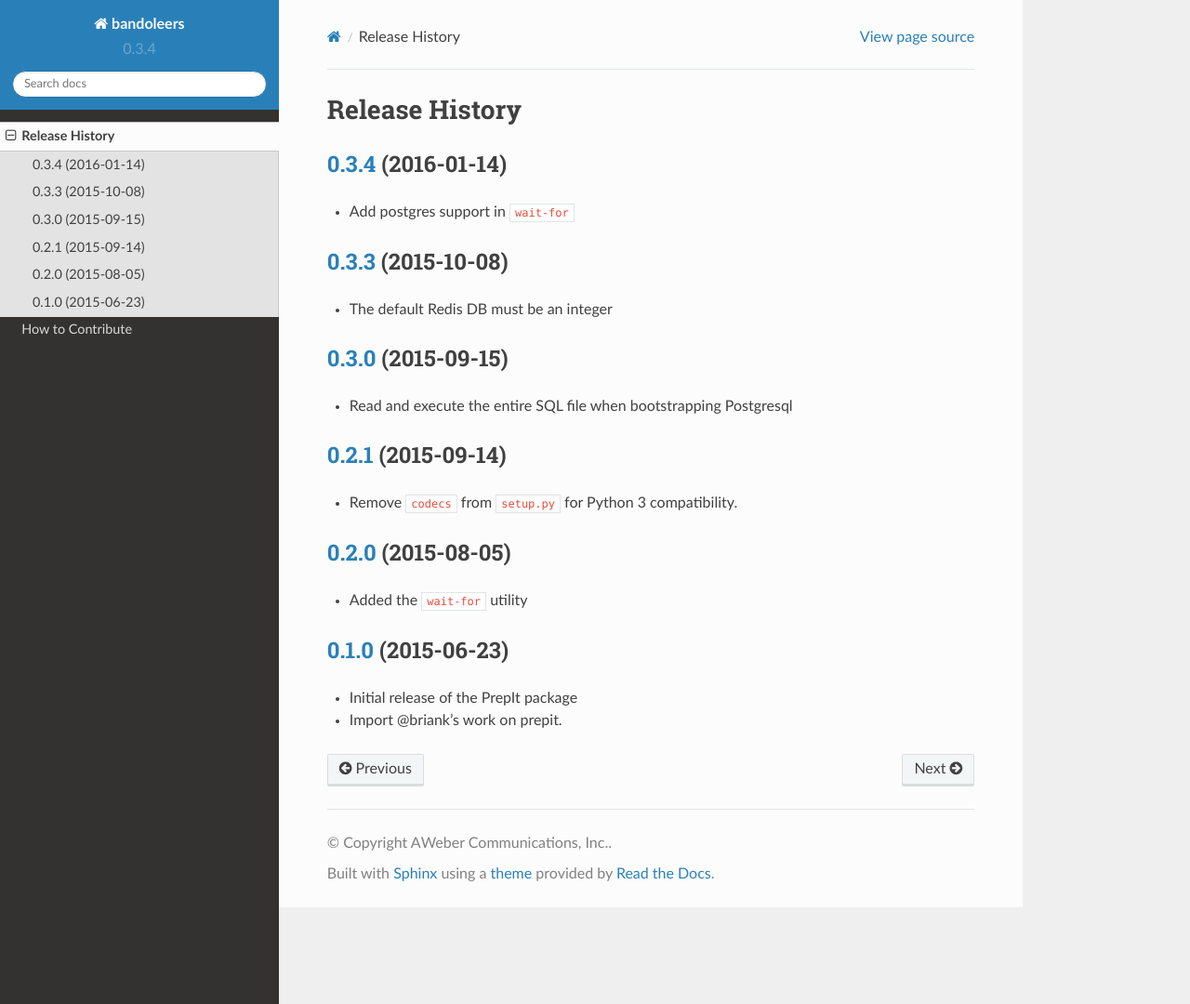
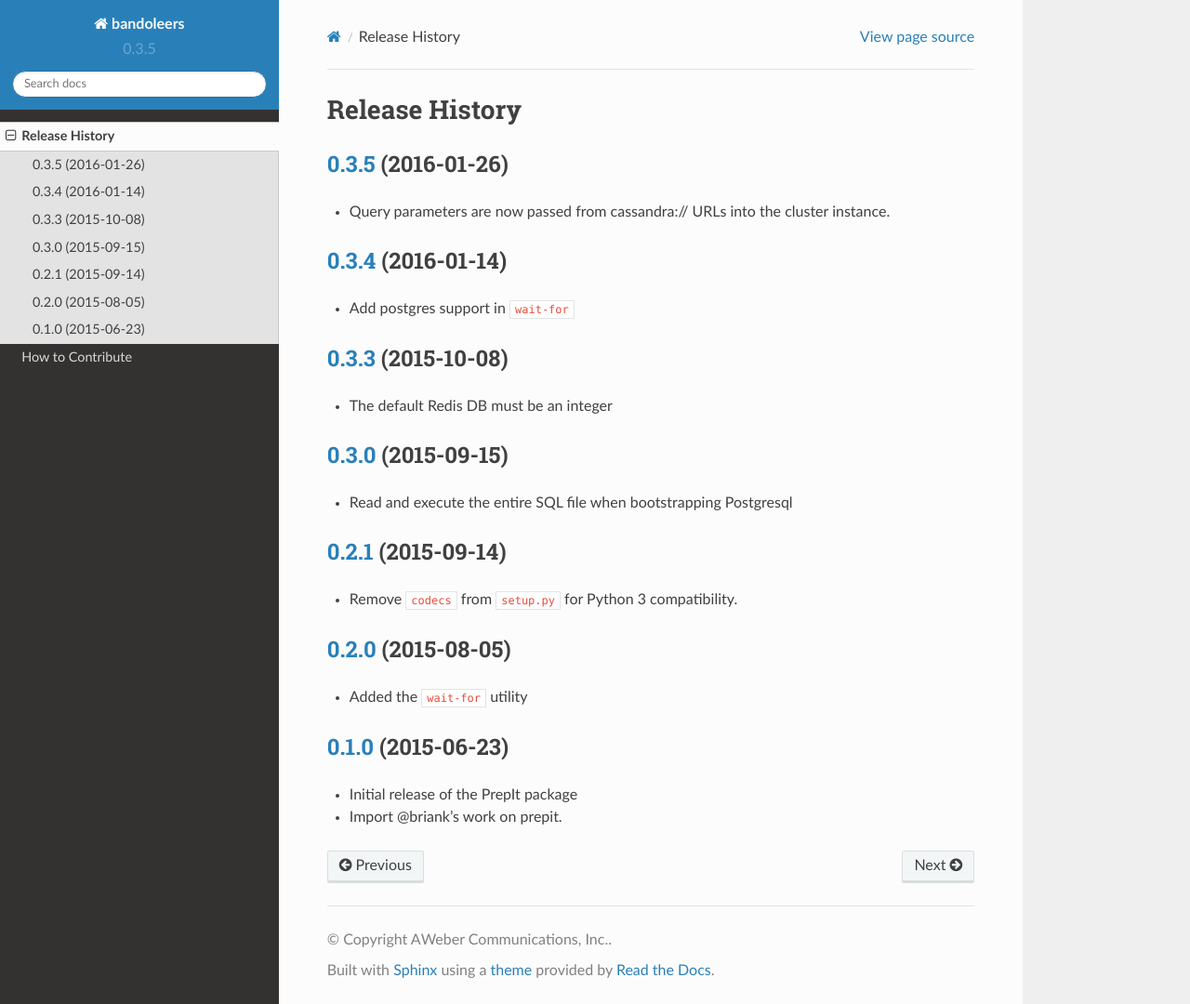
Before and after one commit to aweber/bandoleers, a Sphinx documentation site: the page built from docs/history.rst, in a window 1280 px wide and 1080 px high. Shown: the whole window at 93% size. Built offline with Sphinx 7.4.7 and the Read the Docs theme 2.0.0, drawn with Linux system fonts in a browser that asks for light colours.

Commit message:
Metadata updates for 0.3.5.

```diff
--- a/bandoleers/__init__.py
+++ b/bandoleers/__init__.py
@@ -1,2 +1,2 @@
-version_info = (0, 3, 4)
+version_info = (0, 3, 5)
 __version__ = '.'.join(str(s) for s in version_info)
--- a/docs/history.rst
+++ b/docs/history.rst
@@ -2,6 +2,11 @@
 
 Release History
 ===============
+
+`0.3.5`_ (2016-01-26)
+---------------------
+- Query parameters are now passed from cassandra:// URLs into the cluster
+  instance.
 
 `0.3.4`_ (2016-01-14)
 ---------------------
@@ -35,3 +40,4 @@ Release History
 .. _`0.3.0`: https://github.aweber.io/Platform/bandoleers/compare/0.2.1...0.3.0
 .. _`0.3.3`: https://github.aweber.io/Platform/bandoleers/compare/0.3.0...0.3.3
 .. _`0.3.4`: https://github.aweber.io/Platform/bandoleers/compare/0.3.3...0.3.4
+.. _`0.3.5`: https://github.aweber.io/Platform/bandoleers/compare/0.3.4...0.3.5
```
